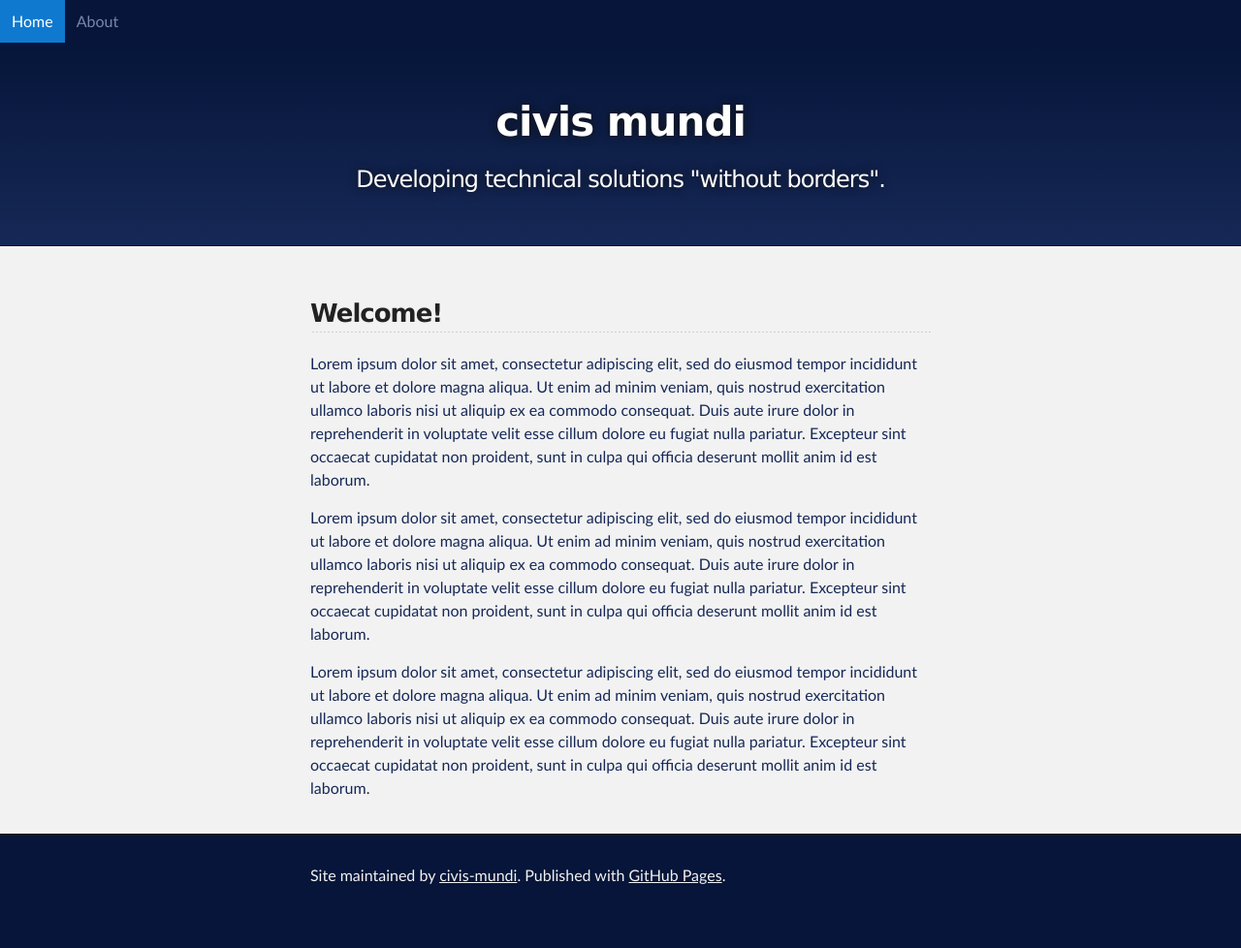
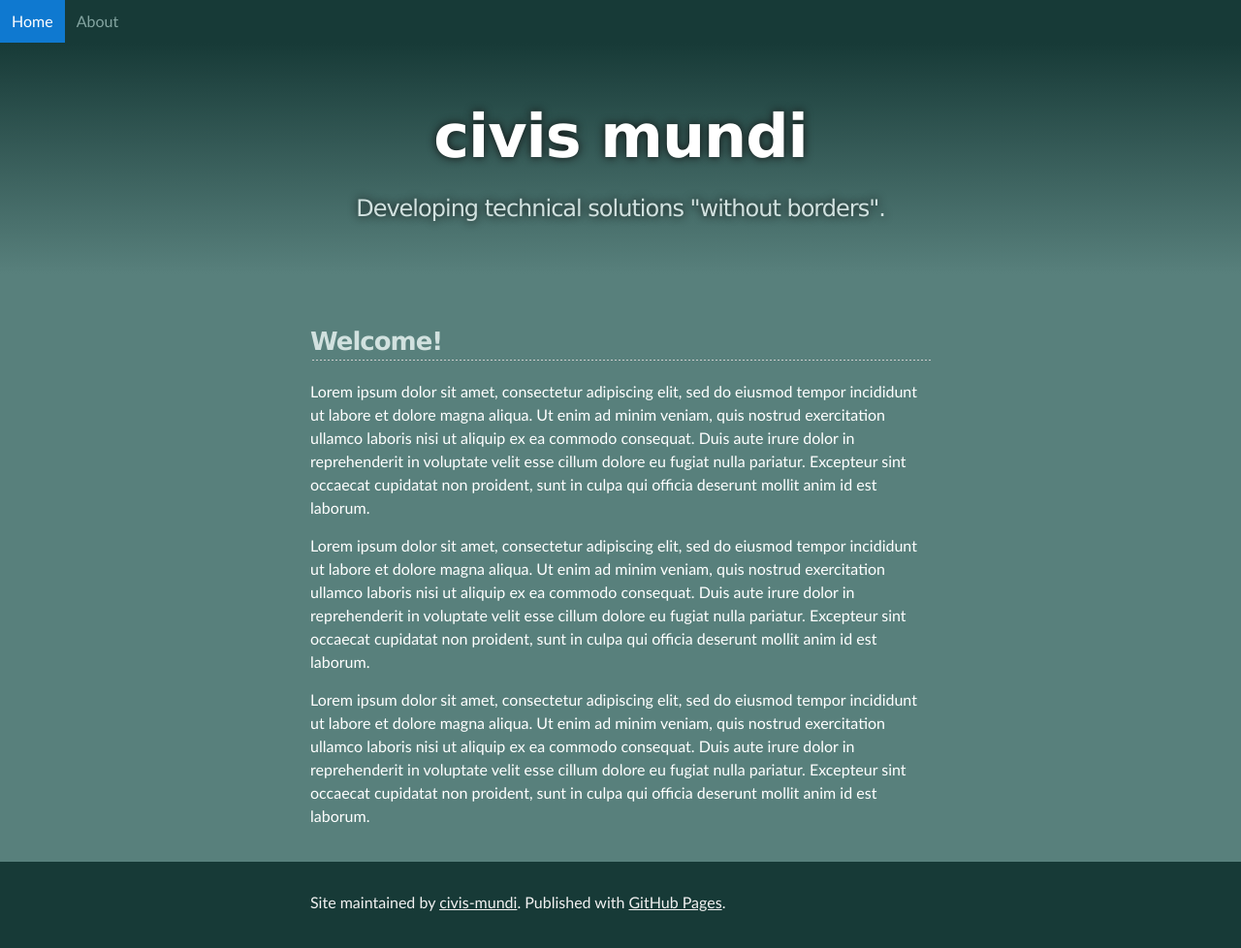
Before and after one commit to civis-mundi/civis-mundi.github.io, a Jekyll site: the page built from index.html, in a window 1280 px wide. Shown: the whole page at 97% size. Built offline with Jekyll 4.4.1, drawn with Linux system fonts in a browser that asks for light colours; before the commit the page ends 950 px from its top, so only the background shows below that.

Commit message:
#1 Cosmetic changes.

```diff
--- a/_sass/full-width.scss
+++ b/_sass/full-width.scss
@@ -29,12 +29,12 @@
 }
 
 #header_wrap {
-  background: #061539;
-  background: -moz-linear-gradient(top, #162856, #061539);
-  background: -webkit-linear-gradient(top, #162856, #061539);
-  background: -ms-linear-gradient(top, #162856, #061539);
-  background: -o-linear-gradient(top, #162856, #061539);
-  background: linear-gradient(to top, #162856, #061539);
+  background: #173A37;
+  background: -moz-linear-gradient(top, #58807C, #173A37);
+  background: -webkit-linear-gradient(top, #58807C, #173A37);
+  background: -ms-linear-gradient(top, #58807C, #173A37);
+  background: -o-linear-gradient(top, #58807C, #173A37);
+  background: linear-gradient(to top, #58807C, #173A37);
 }
 
 #header_wrap .inner {
@@ -45,14 +45,14 @@
 
 #project_title {
   margin: 0;
-  color: #fff;
-  font-size: 42px;
+  color: #FFFFFF;
+  font-size: 62px;
   font-weight: 700;
   text-shadow: #111 0px 0px 10px;
 }
 
 #project_tagline {
-  color: #fff;
+  color: #D1E1DF;
   font-size: 24px;
   font-weight: 300;
   background: none;
@@ -99,9 +99,9 @@
 }
 
 #main_content_wrap {
-  background: #f2f2f2;
-  border-top: 1px solid #111;
-  border-bottom: 1px solid #111;
+  background: #58807C;
+  //border-top: 1px solid #111;
+  //border-bottom: 1px solid #111;
 }
 
 #main_content {
@@ -109,5 +109,5 @@
 }
 
 #footer_wrap {
-  background: #061539;
+  background: #173A37;
 }
--- a/_sass/layout.scss
+++ b/_sass/layout.scss
@@ -32,7 +32,7 @@
 }
 
 table {
-  border: 1px solid #162856;
+  border: 1px solid #173A37;
   margin-bottom: 20px;
   text-align: left;
 }
@@ -40,13 +40,13 @@
 th {
   font-family: 'Lucida Grande', 'Helvetica Neue', Helvetica, Arial, sans-serif;
   padding: 10px;
-  background: #162856;
+  background: #173A37;
   color: #fff;
 }
 
 td {
   padding: 10px;
-  border: 1px solid #162856;
+  border: 1px solid #173A37;
 }
 
 form {
--- a/_sass/navigation.scss
+++ b/_sass/navigation.scss
@@ -11,7 +11,7 @@
   margin: 0;
   padding: 0;
   overflow: hidden;
-  background-color: #061539;
+  background-color: #173A37;
   /* stay at top during scroll */
   //position: fixed;
   //top: 0;
@@ -26,14 +26,14 @@
 
 .nav_item a {
   display: block;
-  color: #7887AB;
+  color: #84A5A1;
   text-align: center;
   padding: 10px 12px;
   text-decoration: none;
 }
 
 .nav_item a:hover {
-  background-color: #4F618F;
+  background-color: #294845;
   text-decoration: none;
 }
 
--- a/_sass/typography.scss
+++ b/_sass/typography.scss
@@ -3,8 +3,8 @@
 /* *https://www.w3.org/Style/Examples/007/fonts.en.html */
 body {
   box-sizing: border-box;
-  color:#162856;
-  background: #061539;
+  color:#FFFFFF;
+  background: #173A37;
   font-size: 16px;
   font-family: 'Myriad Pro', Calibri, Helvetica, Arial, sans-serif;
   line-height: 1.5;
@@ -14,7 +14,7 @@
 h1, h2, h3, h4, h5, h6 {
   margin: 10px 0;
   font-weight: 700;
-  color:#222222;
+  color:#D1E1DF;
   font-family: 'Lucida Grande', 'Calibri', Helvetica, Arial, sans-serif;
   letter-spacing: -1px;
 }
@@ -77,7 +77,7 @@
 
 a {
   text-decoration: none;
-  color: #0F79D0;
+  color: #84A5A1;
   text-shadow: none;
 
   transition: color 0.5s ease;
```
